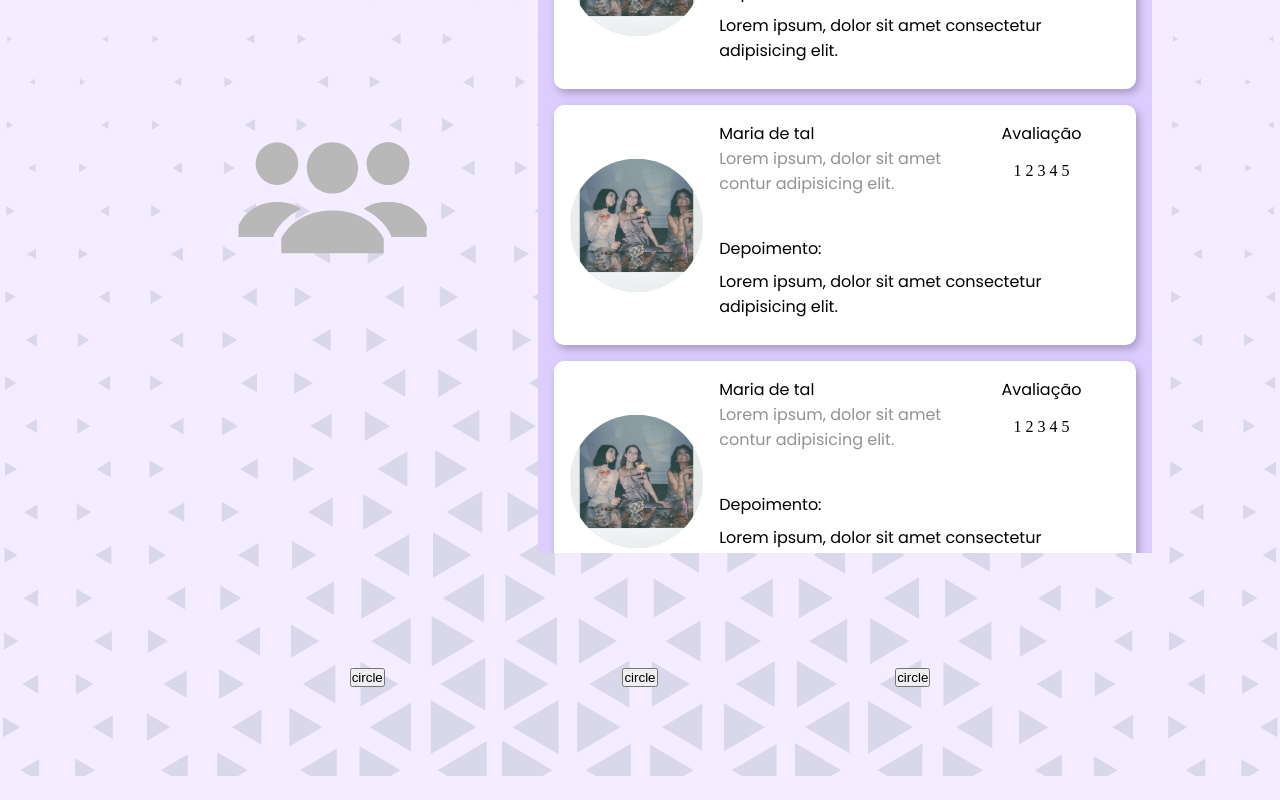
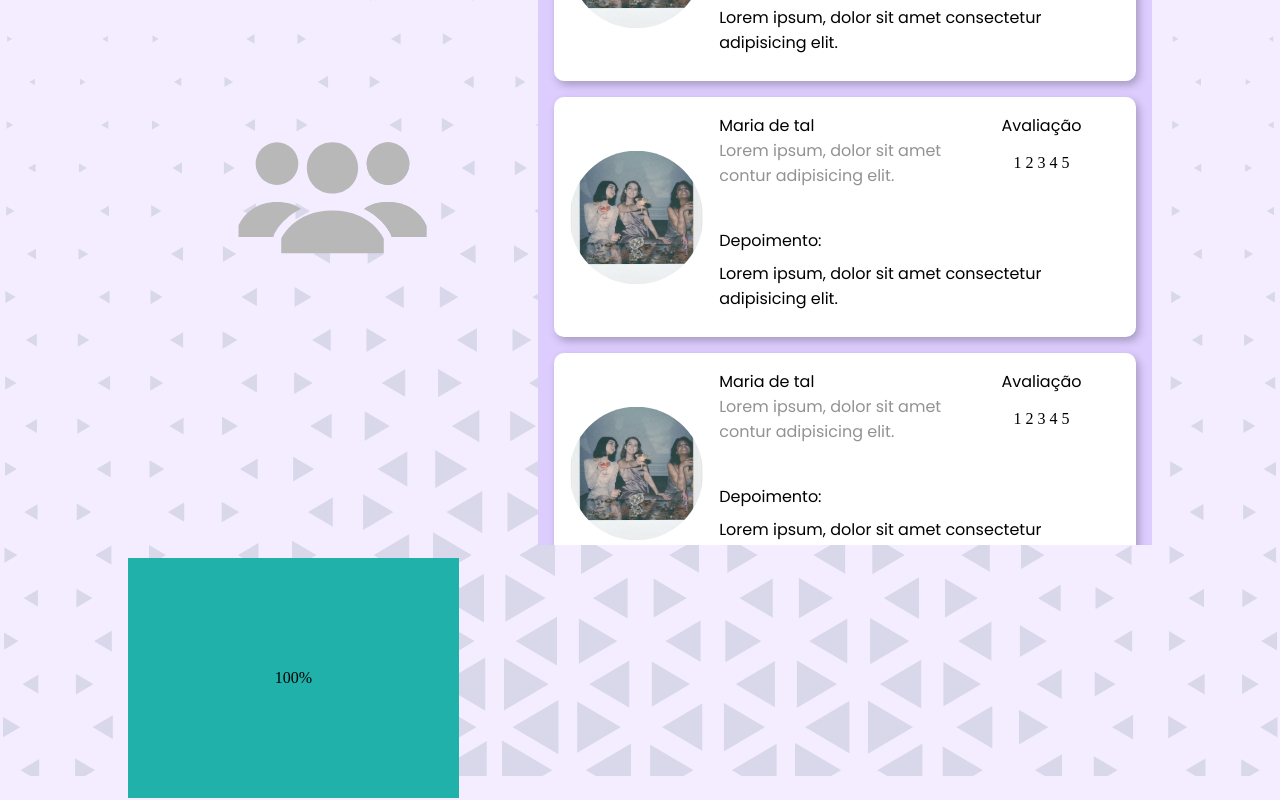
Before and after one commit to leoleodev/desenh4ndo_voce, a React (Vite) app: page / in a window 1280 px wide. Shown: the part 3707-4507 px from the top of the page. Built offline with nearby package versions, Linux system fonts and the light colour scheme.

Commit message:
start in the card circle

```diff
--- /dev/null
+++ b/src/components/ButtonCircle.tsx
@@ -0,0 +1,14 @@
+
+import Styles from '../styles/modules/ButtonCircle.module.css'
+
+export function ButtonCircle(){
+    return(
+        <section className={Styles.complemetaryAreaContainer}>
+
+            <div className={Styles.circle}>
+                <div className={Styles.data}>100%</div>
+            </div>
+
+        </section>
+    );
+}
--- a/src/components/DepositionsSection.tsx
+++ b/src/components/DepositionsSection.tsx
@@ -2,6 +2,7 @@
 import Styles from '../styles/modules/DepositionsSection.module.css'
 import commentsIcon from '../images/icons/commentsIcon.svg'
 import { AvaliableCard } from './AvaliableCard';
+import { ButtonCircle } from './ButtonCircle';
 
 export function DepositionsSection(){
     return(
@@ -15,22 +16,12 @@ export function DepositionsSection(){
                     <AvaliableCard />
                     <AvaliableCard />
                     <AvaliableCard />
-                    <AvaliableCard />
-                    <AvaliableCard />
-                    <AvaliableCard />
-                    <AvaliableCard />
-                    <AvaliableCard />
-
-
                 </div>
 
             </div>
             <div className={Styles.complementaryArea}>
 
-                {/* card circuilo */}
-                <button>circle</button>
-                <button>circle</button>
-                <button>circle</button>
+                <ButtonCircle />
 
             </div>
 
--- /dev/null
+++ b/src/styles/modules/ButtonCircle.module.css
@@ -0,0 +1,12 @@
+
+
+.complemetaryAreaContainer{
+    width: 100%;
+    height: 100%;
+
+    display: flex;
+    align-items: center;
+    justify-content: center;
+
+    background: lightseagreen;
+}
--- a/src/styles/modules/DepositionsSection.module.css
+++ b/src/styles/modules/DepositionsSection.module.css
@@ -38,15 +38,16 @@ h2{
     display: block;
     gap: 1rem;
     padding: 1rem;
+    margin-bottom: 1rem;
 }
 
 .complementaryArea{
     width: 100%;
     height: 30vh;
 
-    display: flex;
-    align-items: center;
-    justify-content: space-evenly;
+    display: grid;
+    grid-template-columns: 1fr 1fr 1fr;
+    place-items: center;
     gap: 1rem;
 }
 
```
